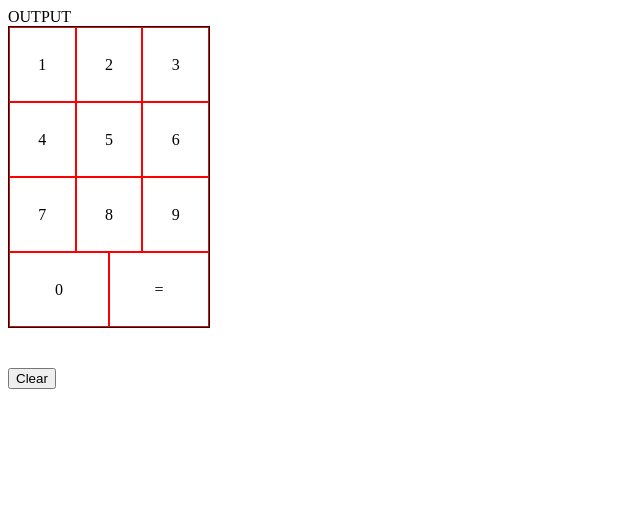
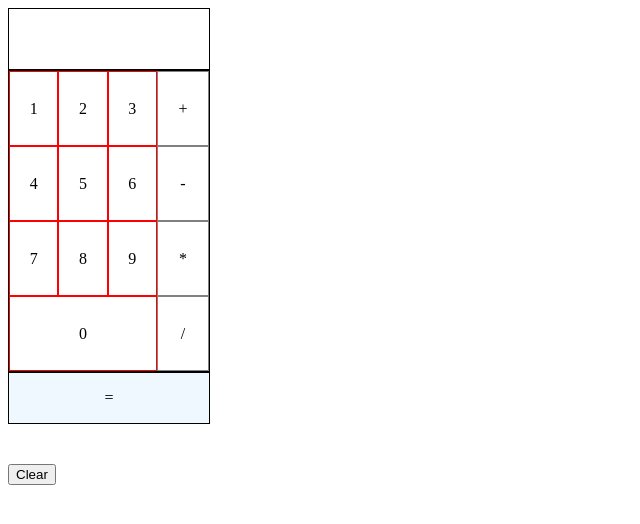
Before and after one commit to marco-dex/calculator, a plain HTML site: page index.html in a window 1280 px wide. Both pictures are taken after a click on the button "Clear". Shown: the whole page, without its empty margins (0-640 px from the left). Drawn offline with Linux system fonts and the light colour scheme.

Commit message:
Add logic for clicking buttons and simple calculations
At this stage the calculator works for the 4 basic operators but can
only accept two numbers.

```diff
--- a/index.html
+++ b/index.html
@@ -8,20 +8,29 @@
     <script src="script.js" defer></script>
 </head>
 <body>
-    <div id="screen">OUTPUT</div>
+    <div id="screen"></div>
     <div id="body">
-        <div class='button'>1</div>
-        <div class='button'>2</div>
-        <div class='button'>3</div>
-        <div class='button'>4</div>
-        <div class='button'>5</div>
-        <div class='button'>6</div>
-        <div class='button'>7</div>
-        <div class='button'>8</div>
-        <div class='button'>9</div>
-        <div class='button'>0</div>
-        <div class='button'>=</div>
+        <div id="numbers">
+            <div class='button number'>1</div>
+            <div class='button number'>2</div>
+            <div class='button number'>3</div>
+            <div class='button number'>4</div>
+            <div class='button number'>5</div>
+            <div class='button number'>6</div>
+            <div class='button number'>7</div>
+            <div class='button number'>8</div>
+            <div class='button number'>9</div>
+            <div class='button number'>0</div>
+        </div>
+        <div id="operators">
+            <div id='add'>+</div>
+            <div id='subtract'>-</div>
+            <div id='multiply'>*</div>
+            <div id='divide'>/</div>
+        </div>
     </div>
+    <div id='equal'>=</div>
+
     <button id="clear-btn">Clear</button>
 </body>
 </html>
--- a/script.js
+++ b/script.js
@@ -1,35 +1,85 @@
 
-const add = function(a,b) {
-    return a + b
-}
+const add = function(a,b) { return a + b }
 
-const subtract = function(a,b) {
-    return a - b
-}
+const subtract = function(a,b) { return a - b }
 
-const multiply = function(a,b) {
-    return a * b
+const multiply = function(a,b) { return a * b }
 
-}
+const divide = function(a,b) { return a / b }
 
-const divide = function(a,b) {
-    return a / b
-
-}
-
-let number1
-let number2
-let operator
-
-function operate(operator, a, b) {
-    return operator(a,b)
-}
 
 
 const buttons = Array.from(document.querySelectorAll('.button'))
+const display = document.querySelector('#screen')
+const operatorBtns = Array.from(document.querySelectorAll('#operators > div'))
+const equalBtn = document.querySelector('#equal')
+const clearBtn = document.querySelector('#clear-btn')
 
-// buttons.forEach(button => {
-//     button.addEventListener('click',(e) => {
-//         number1 =
-//     })
-// })
+
+let active = 0
+let firstNumbers = []
+let secondNumbers = []
+let chosenOperator
+
+function updateScreen(numbers) {
+    display.innerText = numbers
+}
+
+buttons.forEach(button => {
+    button.addEventListener('click',(e) => {
+
+    if (active === 0) {
+        firstNumbers.push(e.target.innerText)
+        updateScreen(firstNumbers.join(""))
+    }
+
+    else {
+        secondNumbers.push(e.target.innerText)
+        updateScreen(secondNumbers.join(""))
+    }
+
+    })
+})
+
+
+operatorBtns.forEach(button => {
+    button.addEventListener('click',(e) => {
+        chosenOperator = e.target.id
+        active = 1
+    })
+})
+
+equalBtn.addEventListener('click', (e) => {
+    const result = operate(chosenOperator,Number(firstNumbers.join("")), Number(secondNumbers.join("")));
+    console.log(Number(firstNumbers.join("")),Number(secondNumbers.join("")),chosenOperator)
+    console.log(result)
+    updateScreen(result)
+})
+
+function operate(operator, a, b) {
+
+    if (chosenOperator == 'add') {
+        return add(a,b)
+    }
+
+    else if (chosenOperator == 'subtract') {
+        return subtract(a,b)
+    }
+
+    else if (chosenOperator == 'divide') {
+        return divide(a,b)
+    }
+
+    else if (chosenOperator == 'multiply') {
+        return multiply(a,b)
+    }
+}
+
+function clear() {
+    display.innerText = ""
+    firstNumbers = []
+    secondNumbers = []
+    active = 0
+}
+
+clearBtn.addEventListener('click', clear)
--- a/styles.css
+++ b/styles.css
@@ -6,8 +6,33 @@
     flex-wrap: wrap;
 }
 
+#numbers{
+    display: flex;
+    flex: 1 0 auto;
+    flex-wrap: wrap;
+}
+
+#operators {
+    display: flex;
+    flex-direction: column;
+}
+
+#operators > div {
+    flex:1 0 auto;
+    width:50px;
+    border: 1px grey solid;
+    display: flex;
+    justify-content: center;
+    align-items: center;
+}
+
+#operators > div:active {
+    background-color: gainsboro;
+}
+
+
 .button {
-    flex: 1 0 50px;
+    flex: 1 0 40px;
     border: 1px red solid;
     display: flex;
     justify-content: center;
@@ -20,6 +45,25 @@
     font-weight: 900;
 }
 
+#equal {
+    border: 1px solid black;
+    background-color: aliceblue;
+    width: 200px;
+    height: 50px;
+    display: flex;
+    justify-content: center;
+    align-items: center;
+}
+
 #clear-btn {
     margin-top: 40px;
 }
+
+#screen {
+    border: 1px black solid;
+    width: 200px;
+    height: 60px;
+    display: flex;
+    align-items: flex-end;
+    justify-content: flex-end;
+}
```
